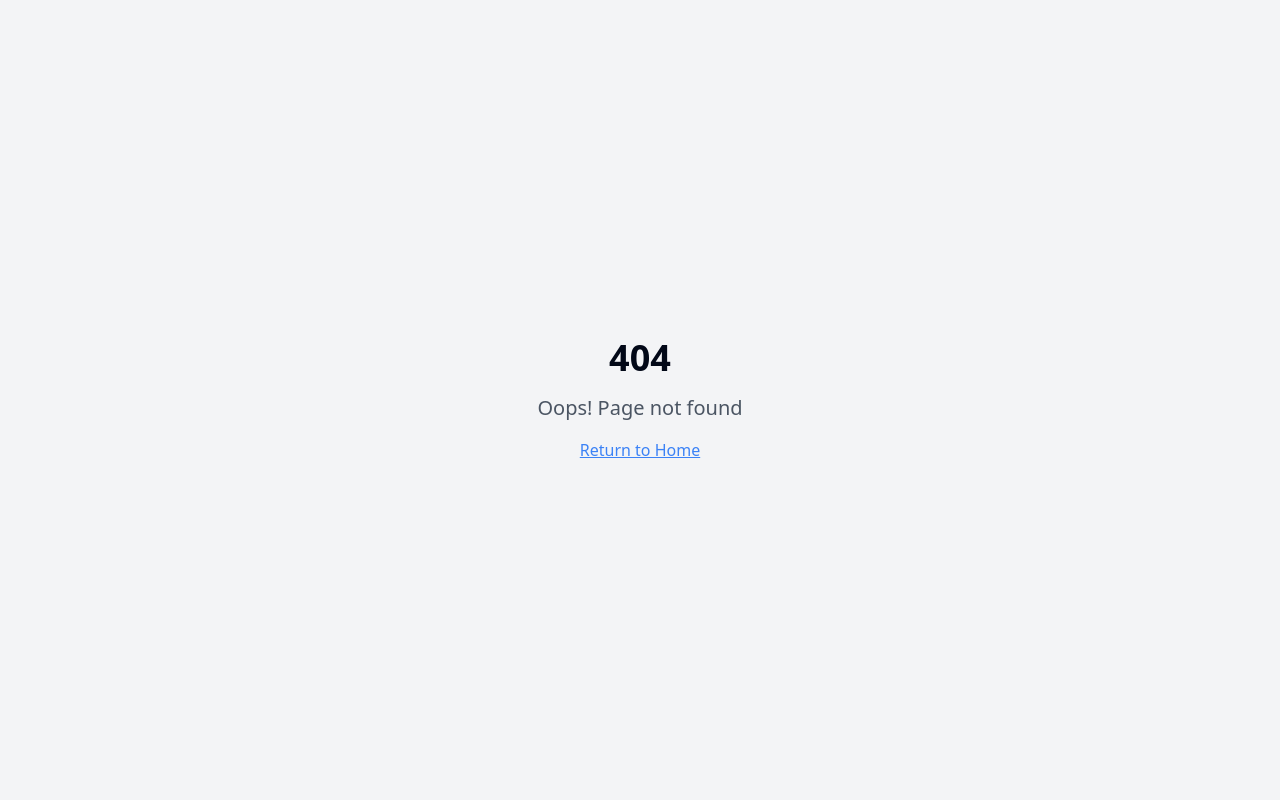
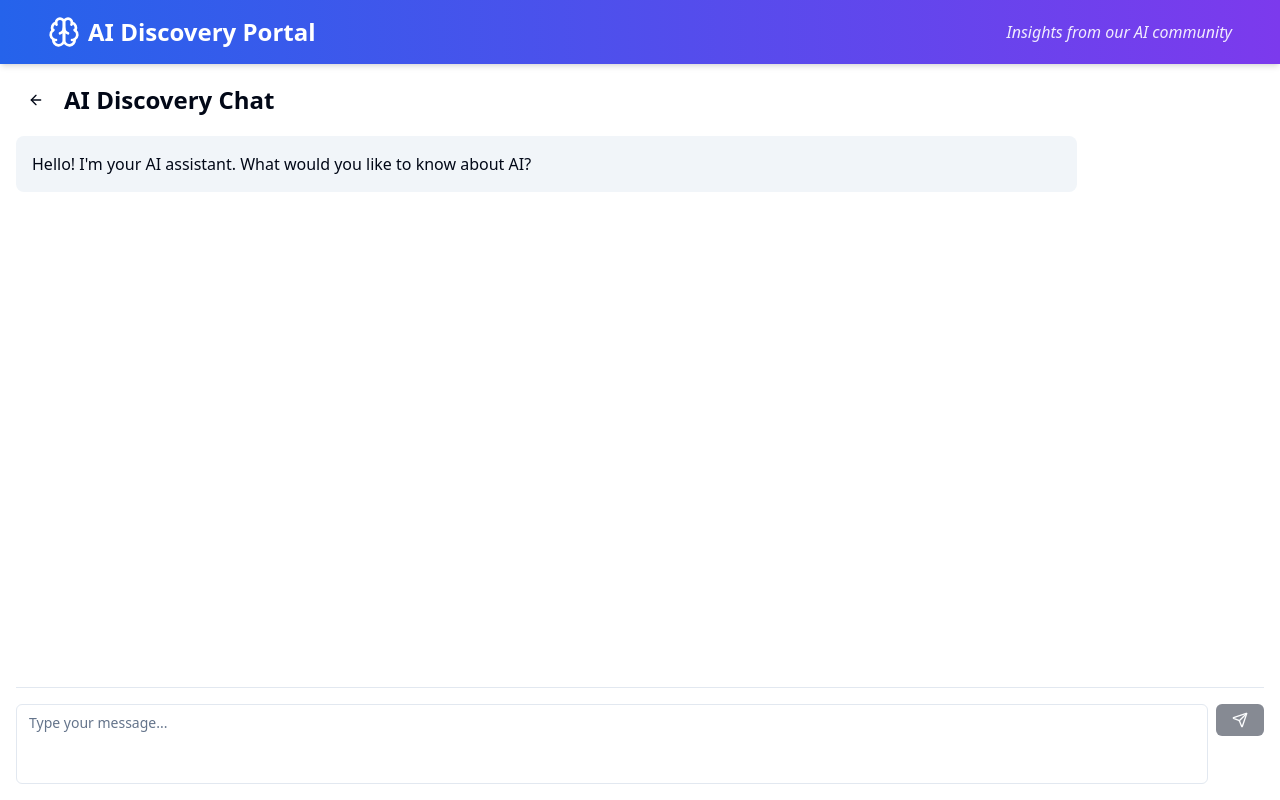
Before and after one commit to solita-internal/project-dis-25-booth-frontend, a React (Vite) app: page /chat in a window 1280 px wide. Before the commit this address had no page. Built offline with nearby package versions, Linux system fonts and the light colour scheme.

Commit message:
Add chat page
Implement a page for the user to chat with the LLM.

```diff
--- a/src/App.tsx
+++ b/src/App.tsx
@@ -1,9 +1,11 @@
+
 import { Toaster } from "@/components/ui/toaster";
 import { Toaster as Sonner } from "@/components/ui/sonner";
 import { TooltipProvider } from "@/components/ui/tooltip";
 import { QueryClient, QueryClientProvider } from "@tanstack/react-query";
 import { BrowserRouter, Routes, Route } from "react-router-dom";
 import Index from "./pages/Index";
+import Chat from "./pages/Chat";
 import NotFound from "./pages/NotFound";
 
 const queryClient = new QueryClient();
@@ -16,6 +18,7 @@ const App = () => (
       <BrowserRouter>
         <Routes>
           <Route path="/" element={<Index />} />
+          <Route path="/chat" element={<Chat />} />
           {/* ADD ALL CUSTOM ROUTES ABOVE THE CATCH-ALL "*" ROUTE */}
           <Route path="*" element={<NotFound />} />
         </Routes>
--- /dev/null
+++ b/src/pages/Chat.tsx
@@ -0,0 +1,138 @@
+
+import React, { useState, useRef, useEffect } from 'react';
+import { useNavigate } from 'react-router-dom';
+import { Send, ArrowLeft } from 'lucide-react';
+import { Button } from '@/components/ui/button';
+import { Textarea } from '@/components/ui/textarea';
+import { cn } from '@/lib/utils';
+import Header from '@/components/Header';
+
+interface Message {
+  id: string;
+  content: string;
+  role: 'user' | 'assistant';
+  timestamp: Date;
+}
+
+const Chat: React.FC = () => {
+  const [messages, setMessages] = useState<Message[]>([
+    {
+      id: '1',
+      content: 'Hello! I\'m your AI assistant. What would you like to know about AI?',
+      role: 'assistant',
+      timestamp: new Date(),
+    },
+  ]);
+  const [input, setInput] = useState('');
+  const [isLoading, setIsLoading] = useState(false);
+  const messagesEndRef = useRef<HTMLDivElement>(null);
+  const navigate = useNavigate();
+
+  // Scroll to bottom of messages
+  useEffect(() => {
+    messagesEndRef.current?.scrollIntoView({ behavior: 'smooth' });
+  }, [messages]);
+
+  const handleSendMessage = async () => {
+    if (!input.trim()) return;
+
+    // Create new user message
+    const userMessage: Message = {
+      id: Date.now().toString(),
+      content: input,
+      role: 'user',
+      timestamp: new Date(),
+    };
+
+    setMessages(prev => [...prev, userMessage]);
+    setInput('');
+    setIsLoading(true);
+
+    // Simulate API call to LLM
+    setTimeout(() => {
+      const botResponse: Message = {
+        id: (Date.now() + 1).toString(),
+        content: `Thank you for sharing your thoughts about AI. Your feedback is valuable and helps us understand the community's perspectives. Would you like to share more about your experiences with AI?`,
+        role: 'assistant',
+        timestamp: new Date(),
+      };
+
+      setMessages(prev => [...prev, botResponse]);
+      setIsLoading(false);
+    }, 1000);
+  };
+
+  return (
+    <div className="flex flex-col h-screen">
+      <Header />
+
+      <div className="container mx-auto px-4 flex-1 flex flex-col overflow-hidden">
+        <div className="py-4 flex items-center">
+          <Button
+            variant="ghost"
+            size="icon"
+            onClick={() => navigate('/')}
+            className="mr-2"
+          >
+            <ArrowLeft className="h-5 w-5" />
+          </Button>
+          <h1 className="text-2xl font-bold">AI Discovery Chat</h1>
+        </div>
+
+        <div className="flex-1 overflow-y-auto pb-4">
+          <div className="space-y-4">
+            {messages.map((message) => (
+              <div
+                key={message.id}
+                className={cn(
+                  "p-4 rounded-lg max-w-[85%]",
+                  message.role === 'user'
+                    ? "bg-primary text-primary-foreground ml-auto"
+                    : "bg-muted mr-auto"
+                )}
+              >
+                <p>{message.content}</p>
+              </div>
+            ))}
+            {isLoading && (
+              <div className="p-4 rounded-lg max-w-[85%] bg-muted mr-auto">
+                <div className="flex space-x-2">
+                  <div className="w-2 h-2 rounded-full bg-gray-400 animate-bounce"></div>
+                  <div className="w-2 h-2 rounded-full bg-gray-400 animate-bounce [animation-delay:0.2s]"></div>
+                  <div className="w-2 h-2 rounded-full bg-gray-400 animate-bounce [animation-delay:0.4s]"></div>
+                </div>
+              </div>
+            )}
+            <div ref={messagesEndRef} />
+          </div>
+        </div>
+
+        <div className="border-t py-4">
+          <div className="flex gap-2">
+            <Textarea
+              value={input}
+              onChange={(e) => setInput(e.target.value)}
+              placeholder="Type your message..."
+              className="flex-1 resize-none"
+              onKeyDown={(e) => {
+                if (e.key === 'Enter' && !e.shiftKey) {
+                  e.preventDefault();
+                  handleSendMessage();
+                }
+              }}
+            />
+            <Button
+              onClick={handleSendMessage}
+              disabled={isLoading || !input.trim()}
+              className="h-full"
+            >
+              <Send className="h-5 w-5" />
+            </Button>
+          </div>
+        </div>
+      </div>
+    </div>
+  );
+};
+
+export default Chat;
--- a/src/pages/Index.tsx
+++ b/src/pages/Index.tsx
@@ -1,50 +1,43 @@
 
-import React from 'react';
-import Header from '@/components/Header';
-import InsightSection from '@/components/InsightSection';
-import { getTopInsightsByCategory } from '@/data/mockData';
+import React from "react";
+import { Link } from "react-router-dom";
+import { Button } from "@/components/ui/button";
+import { MessageSquare } from "lucide-react";
+import Header from "@/components/Header";
+import InsightSection from "@/components/InsightSection";
+import { mockInsights } from "@/data/mockData";
 
-const Index: React.FC = () => {
-  const blockers = getTopInsightsByCategory('blocker');
-  const opportunities = getTopInsightsByCategory('opportunity');
+const Index = () => {
+  const blockers = mockInsights.filter((insight) => insight.category === "blocker");
+  const opportunities = mockInsights.filter((insight) => insight.category === "opportunity");
 
   return (
-    <div className="min-h-screen bg-gray-50">
+    <div className="min-h-screen bg-background">
       <Header />
-
       <main className="container mx-auto px-4 py-8">
-        <div className="mb-8 text-center">
-          <h1 className="text-3xl font-bold mb-2">AI Community Insights</h1>
-          <p className="text-gray-600 max-w-2xl mx-auto">
-            Discover the top challenges and opportunities in AI adoption based on feedback from our community.
-            These insights are analyzed by our AI to identify key trends.
-          </p>
+        <div className="flex justify-between items-center mb-6">
+          <h1 className="text-3xl font-bold tracking-tight">AI Discovery Portal</h1>
+          <Link to="/chat">
+            <Button className="gap-2">
+              <MessageSquare className="h-5 w-5" />
+              <span>Chat with AI</span>
+            </Button>
+          </Link>
         </div>
 
         <div className="grid gap-8 md:grid-cols-2">
-          <div className="rounded-lg border border-red-100 bg-white p-6 shadow-sm">
           <InsightSection
-              title="Top 5 AI Blockers"
-              insights={blockers}
+            title="Top Blockers"
+            insights={blockers.slice(0, 5)}
             type="blocker"
           />
-          </div>
-
-          <div className="rounded-lg border border-green-100 bg-white p-6 shadow-sm">
           <InsightSection
-              title="Top 5 AI Opportunities"
-              insights={opportunities}
+            title="Top Opportunities"
+            insights={opportunities.slice(0, 5)}
             type="opportunity"
           />
         </div>
-        </div>
       </main>
-
-      <footer className="bg-gray-100 py-6 mt-12">
-        <div className="container mx-auto px-4 text-center text-gray-600">
-          <p>© 2023 AI Discovery Portal. All insights are generated from community feedback.</p>
-        </div>
-      </footer>
     </div>
   );
 };
```
Lines whose indentation alone changed are shown as unchanged.
